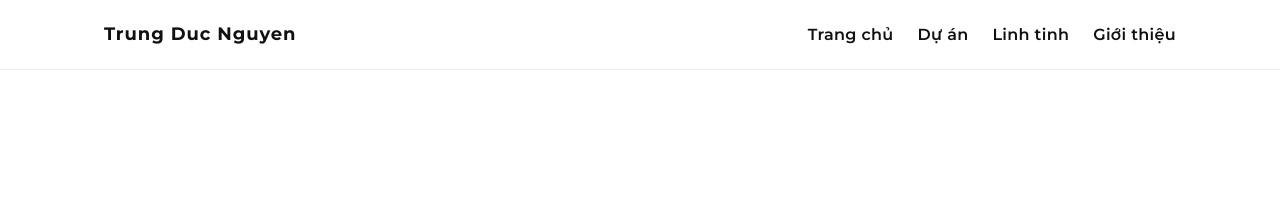
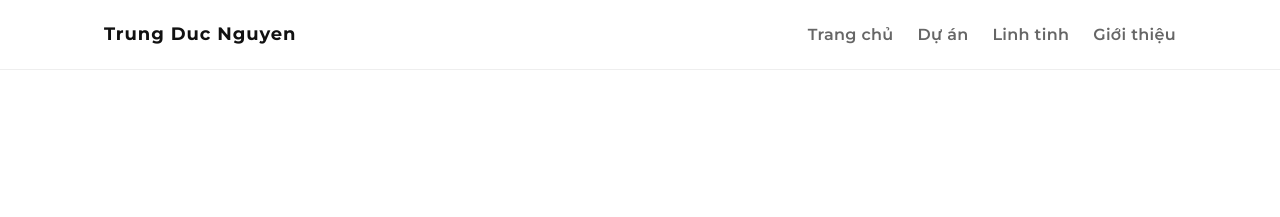
Before and after one commit to trungducngtd/trungducngtd.github.io, a Jekyll site: the page built from index.html, in a window 1280 px wide. Shown: the top 217 px of the page. Built offline with Jekyll 4.4.1, drawn with Linux system fonts in a browser that asks for light colours.

Commit message:
Update site-nav link colors and current page styles
Change link color in site navigation and add styles for current page indicator.

```diff
--- a/assets/css/styles.css
+++ b/assets/css/styles.css
@@ -62,7 +62,7 @@ body {
 
 .site-nav a {
   text-decoration: none;
-  color: var(--text);
+  color: #666666;
   font-weight: 600;
   letter-spacing: 0.02em;
   margin-left: 24px;
@@ -76,6 +76,13 @@ body {
   color: var(--primary);
 }
 
+.site-nav a[aria-current="page"] {
+  color: #000000;
+}
+
+.site-nav a[aria-current="page"]:hover {
+  color: #000000;
+}
 .site-main {
   flex: 1;
   width: 100%;
```
